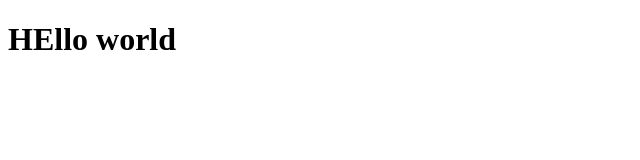
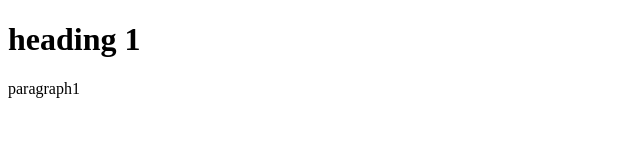
Before and after one commit to UmaMaheswari2659/demo_project, a plain HTML site: page index.html in a window 1280 px wide. Shown: the whole page, without its empty margins (0-640 px from the left). Drawn offline with Linux system fonts and the light colour scheme.

```diff
--- a/index.html
+++ b/index.html
@@ -7,6 +7,7 @@
     <title>Document</title>
 </head>
 <body>
-    <h1>HEllo world</h1>
+    <h1>heading 1</h1>
+    <p>paragraph1</p>
 </body>
 </html>
```
Also changed, not shown: uma.txt (added).
